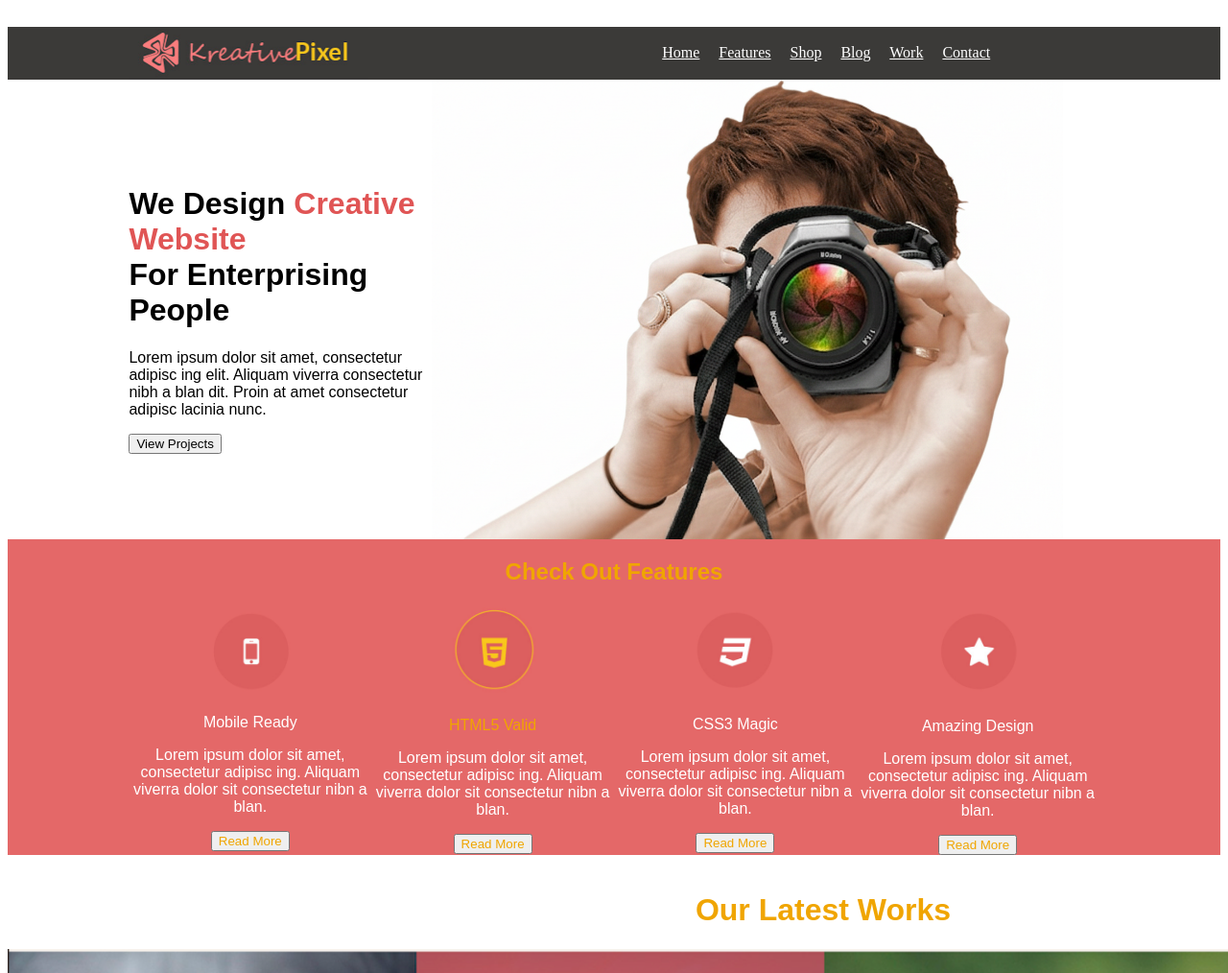
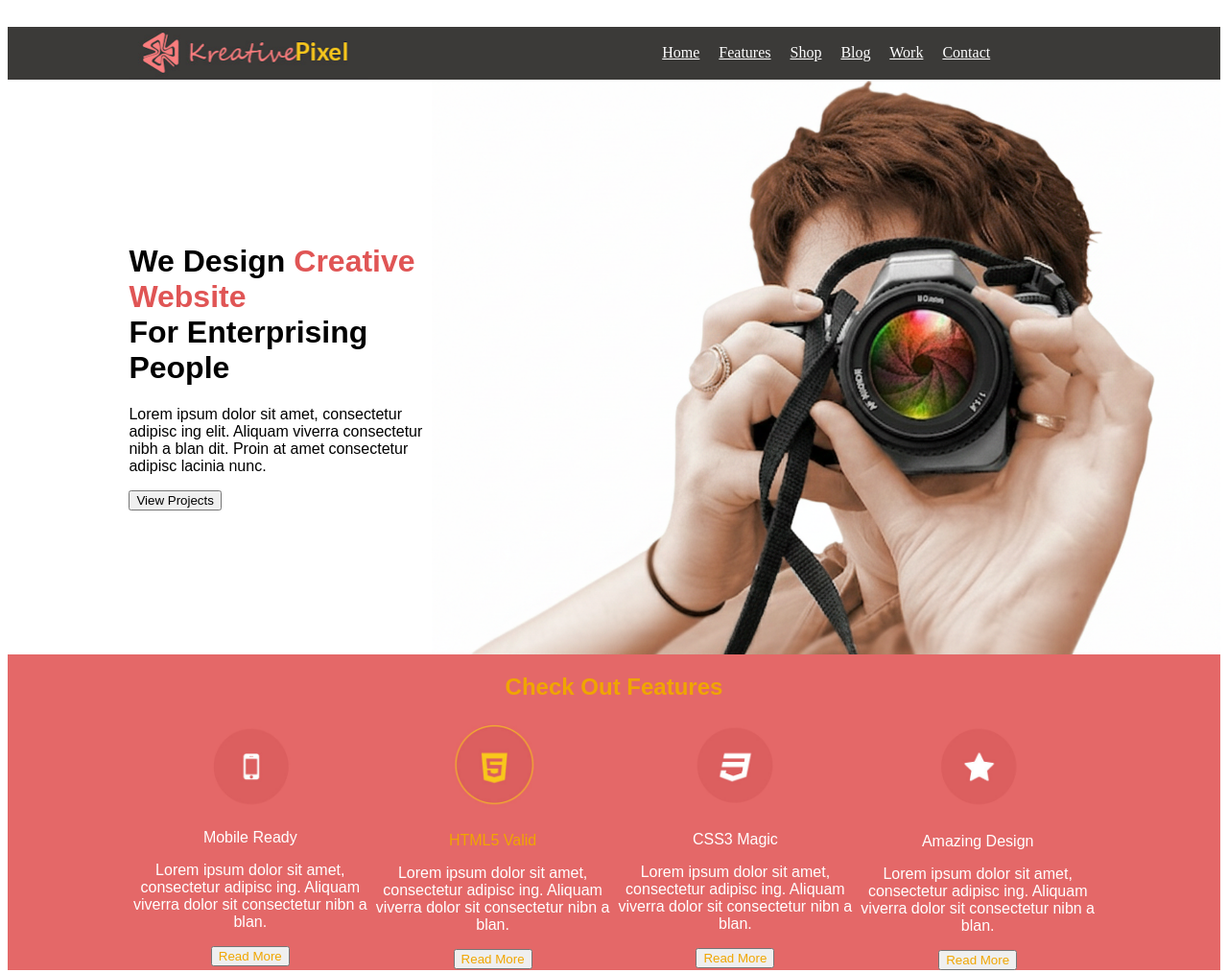
Before and after one commit to jotunheimm/WebDevProj1, a plain HTML site: page index.html in a window 1280 px wide. Shown: the top 1014 px of the page at 96% size. Drawn offline with Linux system fonts and the light colour scheme.

Commit message:
Size Change

```diff
--- a/index.html
+++ b/index.html
@@ -44,7 +44,7 @@
         </font>
         </td>
         <td width="65%">
-          <img src="PersonCamera.png" width="80%" align="left">
+          <img src="PersonCamera.png" width="100%" align="left">
         </td>
       </tr>
 
```
